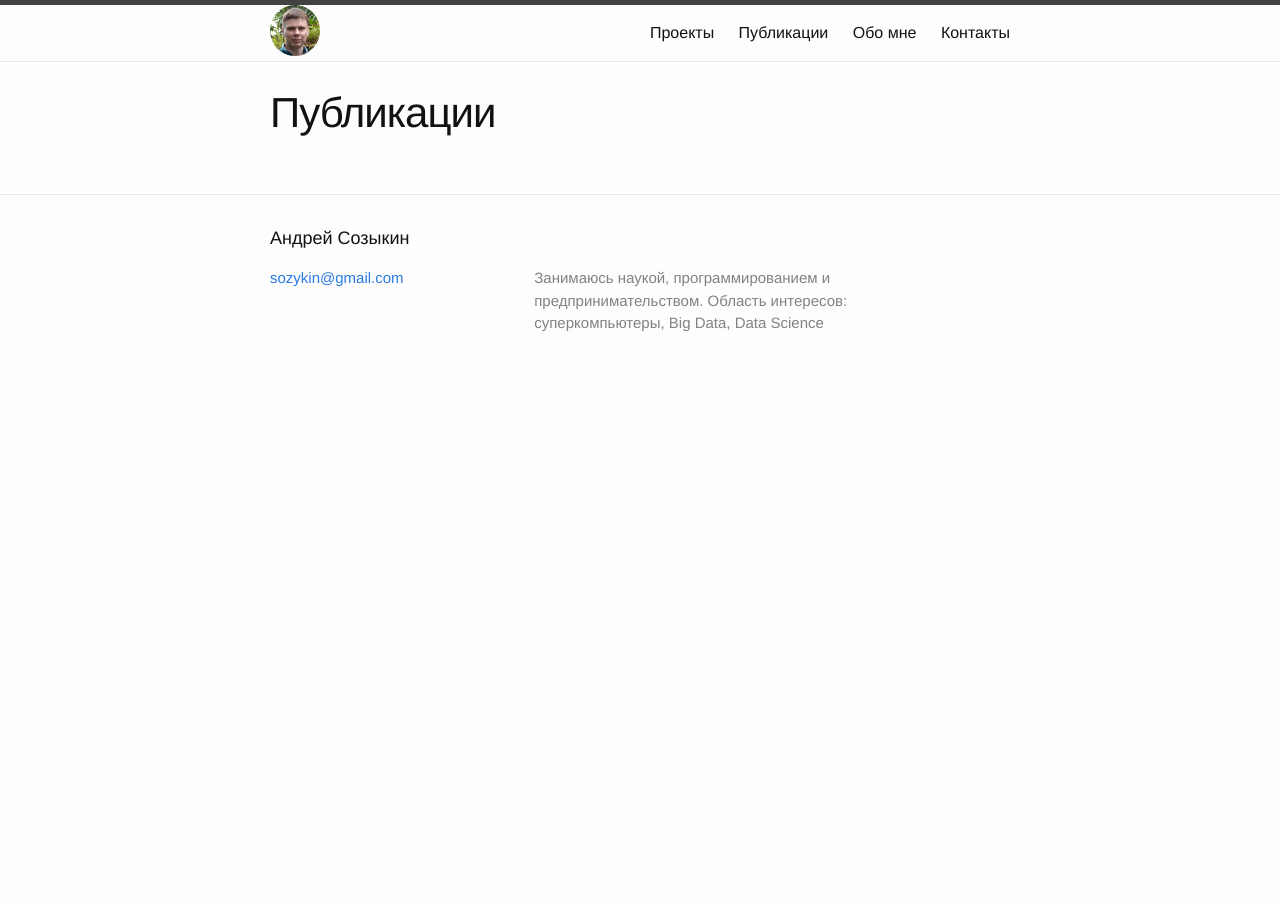
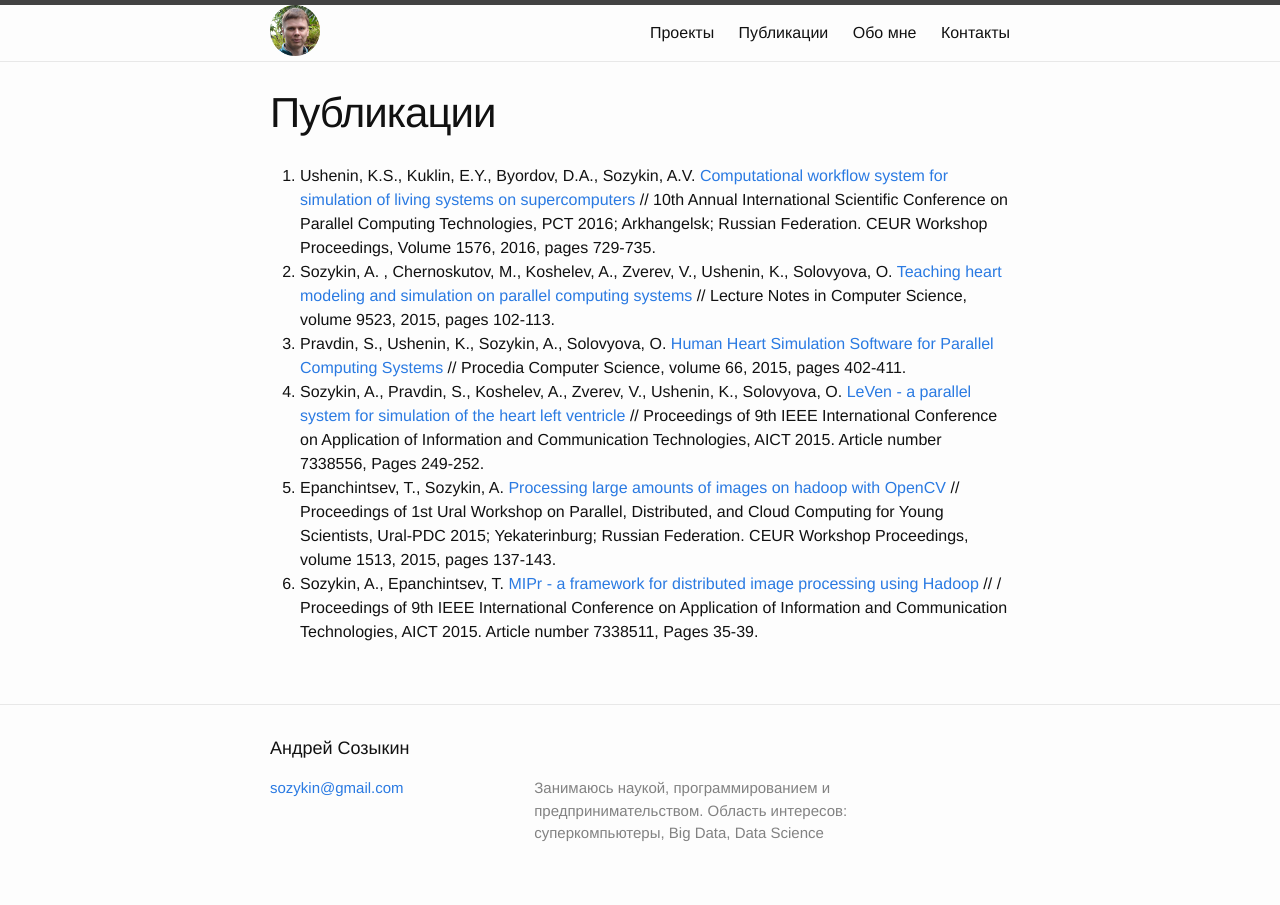
Before and after one commit to sozykin/asozykin.ru, a Jekyll site: the page built from _pages/publications.md, in a window 1280 px wide. Built offline with Jekyll 4.4.1, drawn with Linux system fonts in a browser that asks for light colours.

Commit message:
English Language Publication

```diff
--- a/_pages/publications.md
+++ b/_pages/publications.md
@@ -3,3 +3,10 @@ layout: page
 title: Публикации
 permalink: /publications/
 ---
+
+1. Ushenin, K.S.,  Kuklin, E.Y.,  Byordov, D.A.,  Sozykin, A.V. [Computational workflow system for simulation of living systems on supercomputers](http://ceur-ws.org/Vol-1576/101.pdf) // 10th Annual International Scientific Conference on Parallel Computing Technologies, PCT 2016; Arkhangelsk; Russian Federation. CEUR Workshop Proceedings, Volume 1576, 2016, pages 729-735.
+2. Sozykin, A. ,  Chernoskutov, M.,  Koshelev, A.,  Zverev, V.,  Ushenin, K.,  Solovyova, O. [Teaching heart modeling and simulation on parallel computing systems](http://link.springer.com/chapter/10.1007%2F978-3-319-27308-2_9) // Lecture Notes in Computer Science, volume 9523, 2015, pages 102-113.
+3. Pravdin, S.,  Ushenin, K.,  Sozykin, A.,  Solovyova, O. [Human Heart Simulation Software for Parallel Computing Systems](http://www.sciencedirect.com/science/article/pii/S1877050915033955) // Procedia Computer Science, volume 66, 2015, pages 402-411.
+4. Sozykin, A.,  Pravdin, S.,  Koshelev, A.,  Zverev, V.,  Ushenin, K.,  Solovyova, O. [LeVen - a parallel system for simulation of the heart left ventricle](http://ieeexplore.ieee.org/xpls/abs_all.jsp?arnumber=7338556) // Proceedings of 9th IEEE International Conference on Application of Information and Communication Technologies, AICT 2015. Article number 7338556, Pages 249-252.
+5. Epanchintsev, T.,  Sozykin, A. [Processing large amounts of images on hadoop with OpenCV](http://ceur-ws.org/Vol-1513/paper-14.pdf) // Proceedings of 1st Ural Workshop on Parallel, Distributed, and Cloud Computing for Young Scientists, Ural-PDC 2015; Yekaterinburg; Russian Federation. CEUR Workshop Proceedings, volume 1513, 2015, pages 137-143.
+6. Sozykin, A.,  Epanchintsev, T. [MIPr - a framework for distributed image processing using Hadoop](http://ieeexplore.ieee.org/xpls/abs_all.jsp?arnumber=7338511) // / Proceedings of 9th IEEE International Conference on Application of Information and Communication Technologies, AICT 2015. Article number 7338511, Pages 35-39.
```
